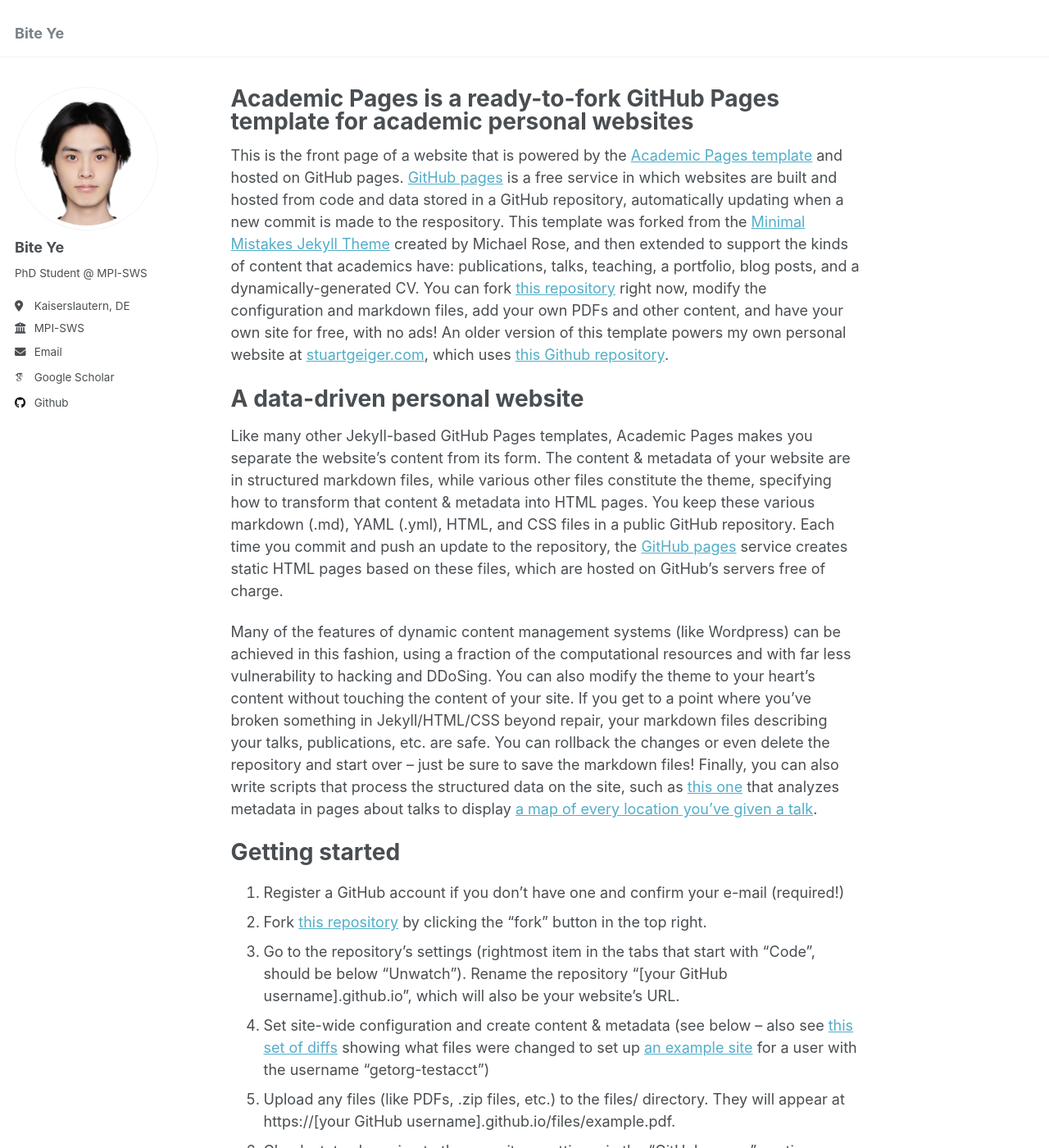
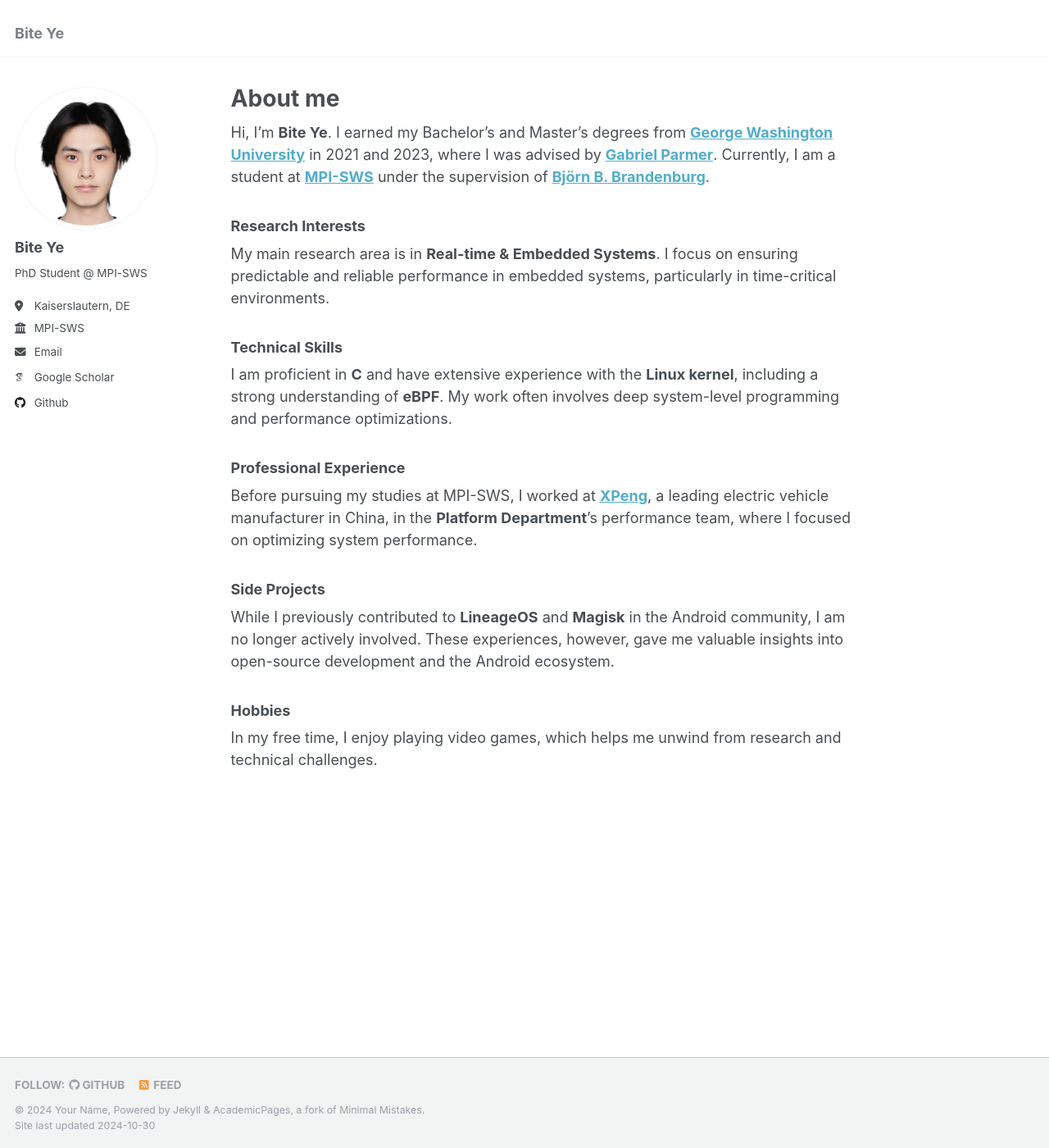
Before and after one commit to msdx321/msdx321.github.io, a Jekyll site: the page built from _pages/about.md, in a window 1280 px wide and 1400 px high. Shown: the whole window at 82% size. Built offline with Jekyll 4.4.1, drawn with Linux system fonts in a browser that asks for light colours; some web fonts are replaced; some of the changed text lies outside the part shown.

Commit message:
Update about
Signed-off-by: msdx321 <msdx321@gmail.com>

```diff
--- a/_pages/about.md
+++ b/_pages/about.md
@@ -1,49 +1,25 @@
 ---
 permalink: /
-title: "Academic Pages is a ready-to-fork GitHub Pages template for academic personal websites"
+title: "About me"
 author_profile: true
 redirect_from:
   - /about/
   - /about.html
 ---
 
-This is the front page of a website that is powered by the [Academic Pages template](https://github.com/academicpages/academicpages.github.io) and hosted on GitHub pages. [GitHub pages](https://pages.github.com) is a free service in which websites are built and hosted from code and data stored in a GitHub repository, automatically updating when a new commit is made to the respository. This template was forked from the [Minimal Mistakes Jekyll Theme](https://mmistakes.github.io/minimal-mistakes/) created by Michael Rose, and then extended to support the kinds of content that academics have: publications, talks, teaching, a portfolio, blog posts, and a dynamically-generated CV. You can fork [this repository](https://github.com/academicpages/academicpages.github.io) right now, modify the configuration and markdown files, add your own PDFs and other content, and have your own site for free, with no ads! An older version of this template powers my own personal website at [stuartgeiger.com](http://stuartgeiger.com), which uses [this Github repository](https://github.com/staeiou/staeiou.github.io).
+Hi, I'm **Bite Ye**. I earned my Bachelor's and Master's degrees from [**George Washington University**](https://www.gwu.edu/) in 2021 and 2023, where I was advised by [**Gabriel Parmer**](https://www2.seas.gwu.edu/~gparmer/). Currently, I am a student at [**MPI-SWS**](https://www.mpi-sws.org/) under the supervision of [**Björn B. Brandenburg**](https://people.mpi-sws.org/~bbb/).
 
-A data-driven personal website
-======
-Like many other Jekyll-based GitHub Pages templates, Academic Pages makes you separate the website's content from its form. The content & metadata of your website are in structured markdown files, while various other files constitute the theme, specifying how to transform that content & metadata into HTML pages. You keep these various markdown (.md), YAML (.yml), HTML, and CSS files in a public GitHub repository. Each time you commit and push an update to the repository, the [GitHub pages](https://pages.github.com/) service creates static HTML pages based on these files, which are hosted on GitHub's servers free of charge.
+### Research Interests
+My main research area is in **Real-time & Embedded Systems**. I focus on ensuring predictable and reliable performance in embedded systems, particularly in time-critical environments.
 
-Many of the features of dynamic content management systems (like Wordpress) can be achieved in this fashion, using a fraction of the computational resources and with far less vulnerability to hacking and DDoSing. You can also modify the theme to your heart's content without touching the content of your site. If you get to a point where you've broken something in Jekyll/HTML/CSS beyond repair, your markdown files describing your talks, publications, etc. are safe. You can rollback the changes or even delete the repository and start over -- just be sure to save the markdown files! Finally, you can also write scripts that process the structured data on the site, such as [this one](https://github.com/academicpages/academicpages.github.io/blob/master/talkmap.ipynb) that analyzes metadata in pages about talks to display [a map of every location you've given a talk](https://academicpages.github.io/talkmap.html).
+### Technical Skills
+I am proficient in **C** and have extensive experience with the **Linux kernel**, including a strong understanding of **eBPF**. My work often involves deep system-level programming and performance optimizations.
 
-Getting started
-======
-1. Register a GitHub account if you don't have one and confirm your e-mail (required!)
-1. Fork [this repository](https://github.com/academicpages/academicpages.github.io) by clicking the "fork" button in the top right.
-1. Go to the repository's settings (rightmost item in the tabs that start with "Code", should be below "Unwatch"). Rename the repository "[your GitHub username].github.io", which will also be your website's URL.
-1. Set site-wide configuration and create content & metadata (see below -- also see [this set of diffs](http://archive.is/3TPas) showing what files were changed to set up [an example site](https://getorg-testacct.github.io) for a user with the username "getorg-testacct")
-1. Upload any files (like PDFs, .zip files, etc.) to the files/ directory. They will appear at https://[your GitHub username].github.io/files/example.pdf.
-1. Check status by going to the repository settings, in the "GitHub pages" section
+### Professional Experience
+Before pursuing my studies at MPI-SWS, I worked at [**XPeng**](https://en.xiaopeng.com/), a leading electric vehicle manufacturer in China, in the **Platform Department**'s performance team, where I focused on optimizing system performance.
 
-Site-wide configuration
-------
-The main configuration file for the site is in the base directory in [_config.yml](https://github.com/academicpages/academicpages.github.io/blob/master/_config.yml), which defines the content in the sidebars and other site-wide features. You will need to replace the default variables with ones about yourself and your site's github repository. The configuration file for the top menu is in [_data/navigation.yml](https://github.com/academicpages/academicpages.github.io/blob/master/_data/navigation.yml). For example, if you don't have a portfolio or blog posts, you can remove those items from that navigation.yml file to remove them from the header.
+### Side Projects
+While I previously contributed to **LineageOS** and **Magisk** in the Android community, I am no longer actively involved. These experiences, however, gave me valuable insights into open-source development and the Android ecosystem.
 
-Create content & metadata
-------
-For site content, there is one markdown file for each type of content, which are stored in directories like _publications, _talks, _posts, _teaching, or _pages. For example, each talk is a markdown file in the [_talks directory](https://github.com/academicpages/academicpages.github.io/tree/master/_talks). At the top of each markdown file is structured data in YAML about the talk, which the theme will parse to do lots of cool stuff. The same structured data about a talk is used to generate the list of talks on the [Talks page](https://academicpages.github.io/talks), each [individual page](https://academicpages.github.io/talks/2012-03-01-talk-1) for specific talks, the talks section for the [CV page](https://academicpages.github.io/cv), and the [map of places you've given a talk](https://academicpages.github.io/talkmap.html) (if you run this [python file](https://github.com/academicpages/academicpages.github.io/blob/master/talkmap.py) or [Jupyter notebook](https://github.com/academicpages/academicpages.github.io/blob/master/talkmap.ipynb), which creates the HTML for the map based on the contents of the _talks directory).
-
-**Markdown generator**
-
-I have also created [a set of Jupyter notebooks](https://github.com/academicpages/academicpages.github.io/tree/master/markdown_generator
-) that converts a CSV containing structured data about talks or presentations into individual markdown files that will be properly formatted for the Academic Pages template. The sample CSVs in that directory are the ones I used to create my own personal website at stuartgeiger.com. My usual workflow is that I keep a spreadsheet of my publications and talks, then run the code in these notebooks to generate the markdown files, then commit and push them to the GitHub repository.
-
-How to edit your site's GitHub repository
-------
-Many people use a git client to create files on their local computer and then push them to GitHub's servers. If you are not familiar with git, you can directly edit these configuration and markdown files directly in the github.com interface. Navigate to a file (like [this one](https://github.com/academicpages/academicpages.github.io/blob/master/_talks/2012-03-01-talk-1.md) and click the pencil icon in the top right of the content preview (to the right of the "Raw | Blame | History" buttons). You can delete a file by clicking the trashcan icon to the right of the pencil icon. You can also create new files or upload files by navigating to a directory and clicking the "Create new file" or "Upload files" buttons.
-
-Example: editing a markdown file for a talk
-![Editing a markdown file for a talk](/images/editing-talk.png)
-
-For more info
-------
-More info about configuring Academic Pages can be found in [the guide](https://academicpages.github.io/markdown/). The [guides for the Minimal Mistakes theme](https://mmistakes.github.io/minimal-mistakes/docs/configuration/) (which this theme was forked from) might also be helpful.
+### Hobbies
+In my free time, I enjoy playing video games, which helps me unwind from research and technical challenges.
```
